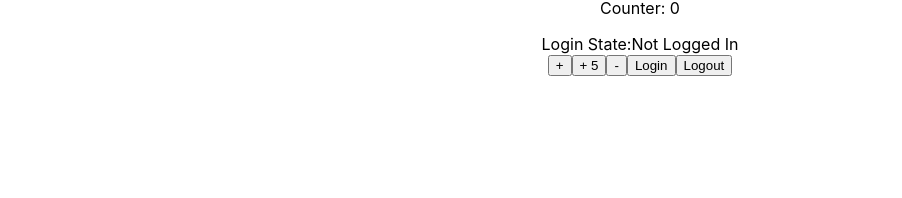
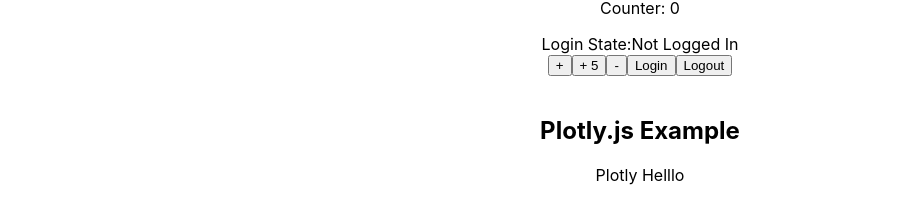
Before and after one commit to syrep/reactdemoapp, a React (Create React App) app: page / in a window 1280 px wide. Shown: the part 1857-2055 px from the top of the page, without its empty margins (0-902 px from the left). Before the commit the page ends 1933 px from the top, so only its background shows below. Built offline with nearby package versions, Linux system fonts and the light colour scheme; no server answers.

Commit message:
add placeholder for plotly.js and the packages

```diff
--- a/package.json
+++ b/package.json
@@ -7,6 +7,7 @@
     "@testing-library/react": "^11.2.2",
     "@testing-library/user-event": "^12.2.2",
     "axios": "^0.21.0",
+    "plotly.js": "^1.58.1",
     "react": "^17.0.1",
     "react-dom": "^17.0.1",
     "react-redux": "^7.2.2",
--- a/src/App.js
+++ b/src/App.js
@@ -6,6 +6,7 @@
 import DynUser from "./DynamicPart/Dynamic";
 import { HooksFunc, HookComp } from "./HooksPart/Hooks";
 import ReduxPart from "./reduxpart/Redux";
+import PlotlyJSPart from "./plotlyjspart/plotly";
 
 function App() {
   return (
@@ -58,6 +59,11 @@
           <h2>Redux Example</h2>
           <ReduxPart />
         </div>
+        <div>
+          <br />
+          <h2>Plotly.js Example</h2>
+          <PlotlyJSPart />
+        </div>
       </div>
     </div>
   );
--- /dev/null
+++ b/src/plotlyjspart/plotly.js
@@ -0,0 +1,7 @@
+import React from "react";
+
+export default class PlotlyJSPart extends React.Component {
+  render() {
+    return <p>Plotly Helllo</p>;
+  }
+}
```
Also changed, not shown: 2 other files (tests, documents, lock files or other folders).
